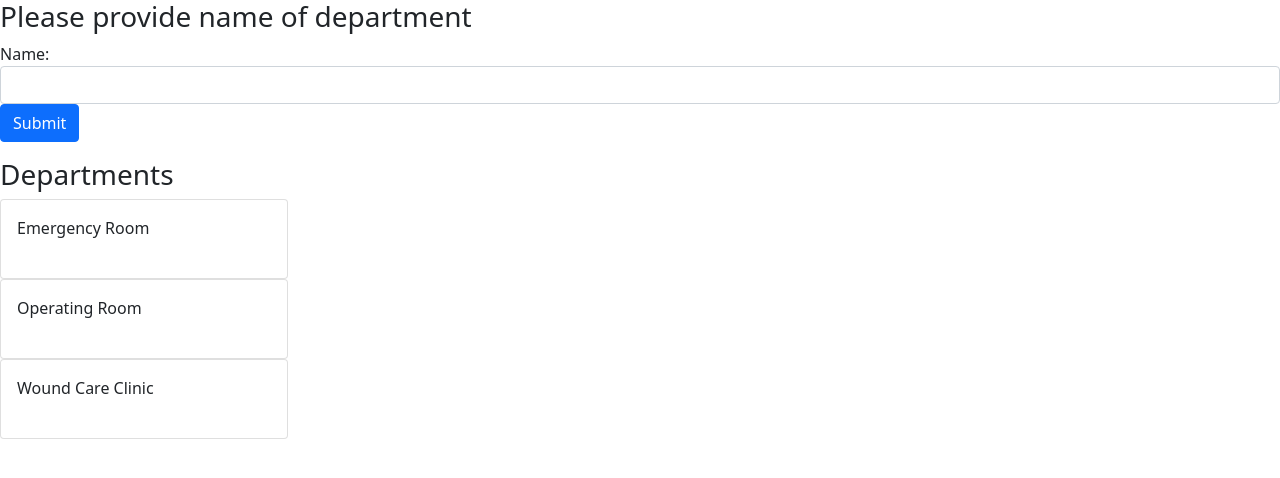
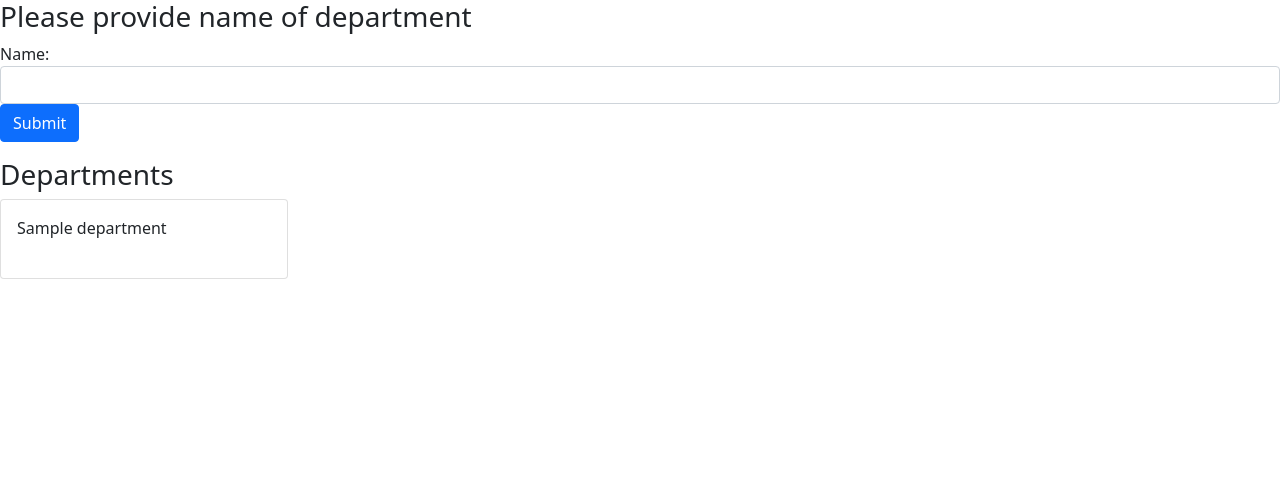
Before and after one commit to Jayshah6699/Medico, a Django app: page /hours/doctor in a window 1280 px wide. Shown: the top 478 px of the page. Run offline with Django 3.2, Linux system fonts and the light colour scheme; tables that the repository leaves empty hold one stand-in row (values such as "Sample post").

Commit message:
Render added departments

```diff
--- a/hours/templates/hours/doctor.html
+++ b/hours/templates/hours/doctor.html
@@ -8,18 +8,10 @@
 
 
 <h3>Departments</h3>
+{% for department in all_departments %}
 <div class="card" style="width: 18rem; height: 80px;">
-    <div class="card-body">
-      Emergency Room
-    </div>
+  <div class="card-body">
+    {{ department }}
+  </div>
 </div>
-<div class="card" style="width: 18rem; height: 80px;">
-    <div class="card-body">
-      Operating Room
-    </div>
-</div>
-<div class="card" style="width: 18rem; height: 80px;">
-    <div class="card-body">
-      Wound Care Clinic
-    </div>
-</div>
+{% endfor %}
--- a/hours/views.py
+++ b/hours/views.py
@@ -54,9 +54,13 @@ def doctor(request):
             return redirect('doctor')
 
     else:
-        form = DepartmentForm()
 
-    return render(request, 'hours/doctor.html', {'form': form})
+        context = {
+            'form': DepartmentForm(),
+            'all_departments': Department.objects.all()
+        }
+
+    return render(request, 'hours/doctor.html', context)
 
 def calendar(request):
     return render(request, 'hours/calendar.html')
```
